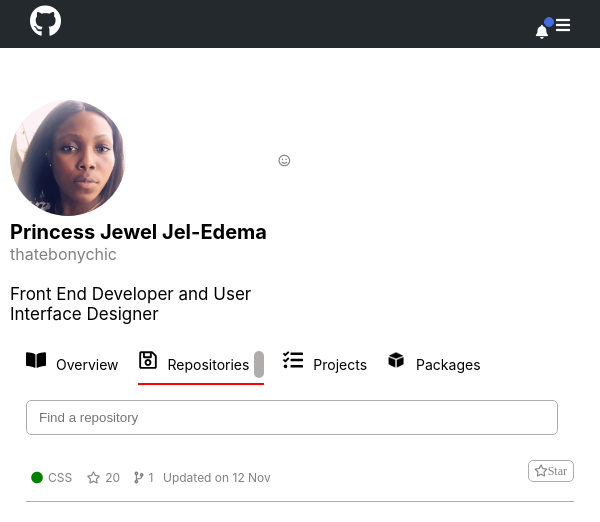
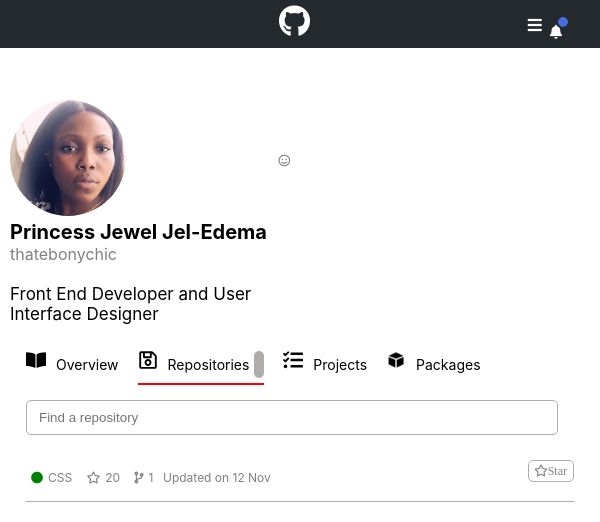
Before and after one commit to Princess-Jewel/Github-Clone, a plain HTML site: page index.html in a window 600 px wide. Drawn offline with Linux system fonts and the light colour scheme; no server answers.

```diff
--- a/index.html
+++ b/index.html
@@ -29,9 +29,9 @@
             <a class="links" href="#"><i class="fas fa-caret-down"></i></a>
             <a href="#"><img src="images/image10.jpg" alt="profile-picture" class="profile-picture"></a>
             <a class="links" href="#"><i class="fas fa-caret-down"></i></a>
-            <a href="javascript:void(0);" class="icon" onclick="myFunction()">
+            <div class="icon-div"><a href="javascript:void(0);" class="icon" onclick="myFunction()">
                 <i class="fa fa-bars"></i>
-              </a>
+              </a></div>
             </div>
             </nav>
     <div class="container">
--- a/style.css
+++ b/style.css
@@ -453,13 +453,17 @@
   @media screen and (min-width: 600px)  and (max-width:1039px){
     nav a:not(:first-child) {display: none;}
     nav a.icon {
-      float: right;
       display: block;
     }
     .search-input {
         display: none;
     }
-
+    .logo{
+        margin-left: 50%;
+    }
+    .icon-div{
+        float: left;
+    }
   }
 
 
@@ -529,12 +533,15 @@
         color:#808080;
 
     }
+    .logo{
+        margin-left: 50%;
+    }
 }
 @media screen and (max-width:420px){
     .col_1 i{
         position: absolute;
         top: 100px;
-        right: 310px;
+        right: 305px;
         background:#fff;
         border-radius: 15px;
         padding: 5px;
@@ -542,4 +549,7 @@
         color:#808080;
 
     }
+    .logo{
+        margin-left: 50%;
+    }
 }
```
